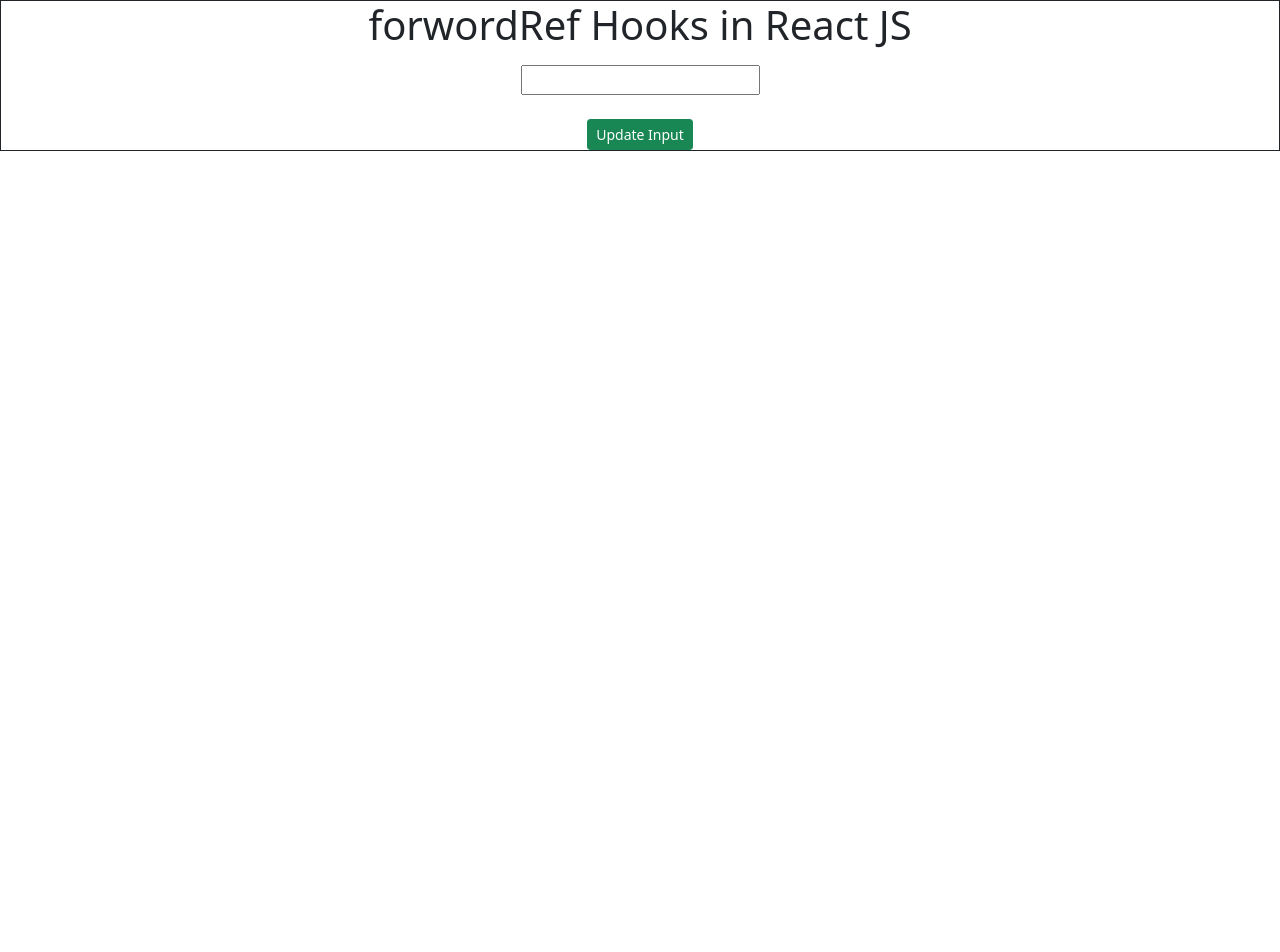
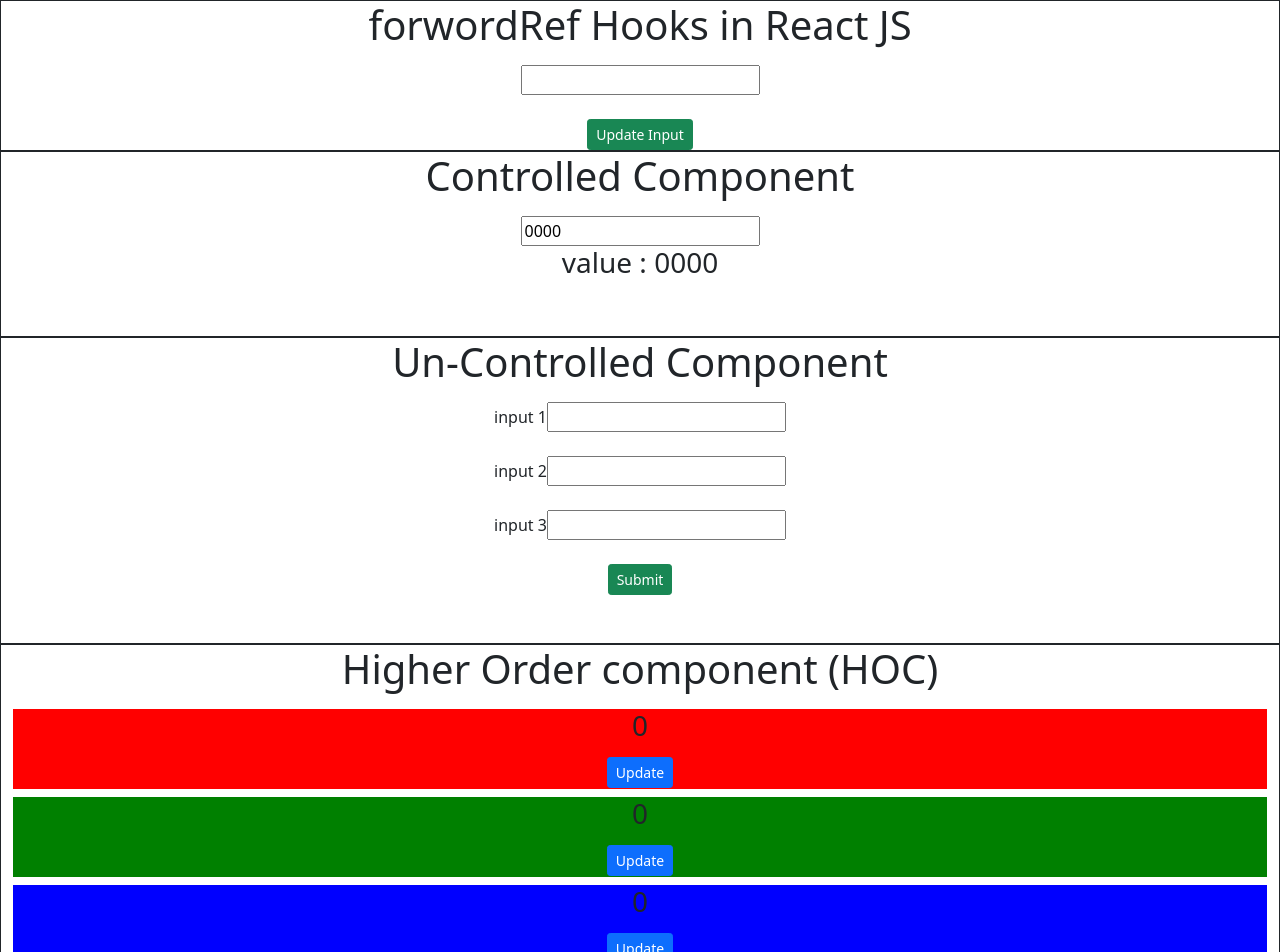
Before and after one commit to gulhaneaj007/reactapp, a React (Create React App) app: page / in a window 1280 px wide. Shown: the top 952 px of the page. Before the commit the page ends 800 px from the top, so only its background shows below. Built offline with nearby package versions, Linux system fonts and the light colour scheme.

Commit message:
forwordRef,Controlled, uncontrollerd, HOC

```diff
--- a/src/App.js
+++ b/src/App.js
@@ -1,26 +1,107 @@
-import React,{useRef} from "react";
+import React, { useRef, useState } from "react";
 import Child from "./Child";
 import "./App.css";
 function App() {
+  function updateInput() {
+    inputRef.current.value = "1000";
+    inputRef.current.style.color = "red";
+    inputRef.current.style.backgroundColor = "Yellow";
+    inputRef.current.focus();
+  }
 
-  function updateInput(){
-    inputRef.current.value="1000"
-    inputRef.current.style.color="red"
-    inputRef.current.style.backgroundColor="Yellow"
-    inputRef.current.focus()
-   }
+  function submitFrom(e){
+    e.preventDefault()
+    console.warn("input field 1 value :", UnctrldRef1.current.value )
+    console.warn("input field 2 value :", UnctrldRef2.current.value )
+    let txt = document.getElementById("input3").value
+    console.warn("input field 3 value :", txt )
+  }
 
-  let inputRef=useRef(null)
+
+
+
+  //  Controlled Component
+  const [val, setval] = useState("0000");
+
+  let inputRef = useRef(null);
+
+  let UnctrldRef1 = useRef(null);
+  let UnctrldRef2 = useRef(null);
+
+
   return (
-    <div className="App container-fluid"  style={{border:"solid 1px"}}>
-      <p className="display-6">forwordRef Hooks in React JS</p>
-      <Child ref={inputRef}/>
-      <br/>
-      <br/>
-      <button onClick={updateInput} className="btn btn-sm btn-success">Update Input</button>
+    <>
+      <div className="App container-fluid" style={{ border: "solid 1px" }}>
+        <p className="display-6">forwordRef Hooks in React JS</p>
+        <Child ref={inputRef} />
+        <br />
+        <br />
+        <button onClick={updateInput} className="btn btn-sm btn-success">Update Input</button>
+      </div>
 
-    </div>
+      {/* Controlled Component */}
+      <div className="App container-fluid" style={{ border: "solid 1px" }}>
+        <p className="display-6">Controlled Component</p>
+        <input type="text" value={val} onChange={(e) => setval(e.target.value)} />
+        <h3>value : {val}</h3>
+        <br />
+        <br />
+      </div>
+
+
+      {/*Un-Controlled Component */}
+      <div className="App container-fluid" style={{ border: "solid 1px" }}>
+        <p className="display-6">Un-Controlled Component</p>
+        <form onSubmit={submitFrom}>
+          <label>input 1</label>
+          <input type="text" ref={UnctrldRef1} /><br /><br />
+          <label>input 2</label>
+          <input type="text" ref={UnctrldRef2} /><br /><br />
+          <label>input 3</label>
+          <input type="text" id="input3" /><br /><br />
+           <button  className="btn btn-sm btn-success">Submit</button>
+        </form>
+        <br /><br />
+      </div>
+
+      {/*Higher Order component*/}
+      <div className="App container-fluid" style={{ border: "solid 1px" }}>
+      <p className="display-6">Higher Order component (HOC)</p>
+        <HOCRed  cmp={Counter}/>
+        <HOCGreen  cmp={Counter}/>
+        <HOCBlue  cmp={Counter}/>
+      </div>
+
+    </>
   );
+
+  function Counter()//HOC
+  {
+    const [count,setCount]=useState(0)
+    return(
+      <>
+          <h3>{count}</h3>
+          <button onClick={()=>setCount(count+1)} className="btn btn-sm btn-primary">Update</button>
+      </>
+    )
+  }
+
+  function HOCRed(props)
+  {
+    return<h2 style={{backgroundColor:"red"}}><props.cmp/></h2>
+  }
+
+  function HOCGreen(props)
+  {
+    return<h2 style={{backgroundColor:"green"}}><props.cmp/></h2>
+  }
+
+  function HOCBlue(props)
+  {
+    return<h2 style={{backgroundColor:"blue"}}><props.cmp/></h2>
+  }
+
+
 }
 
 export default App;
```
